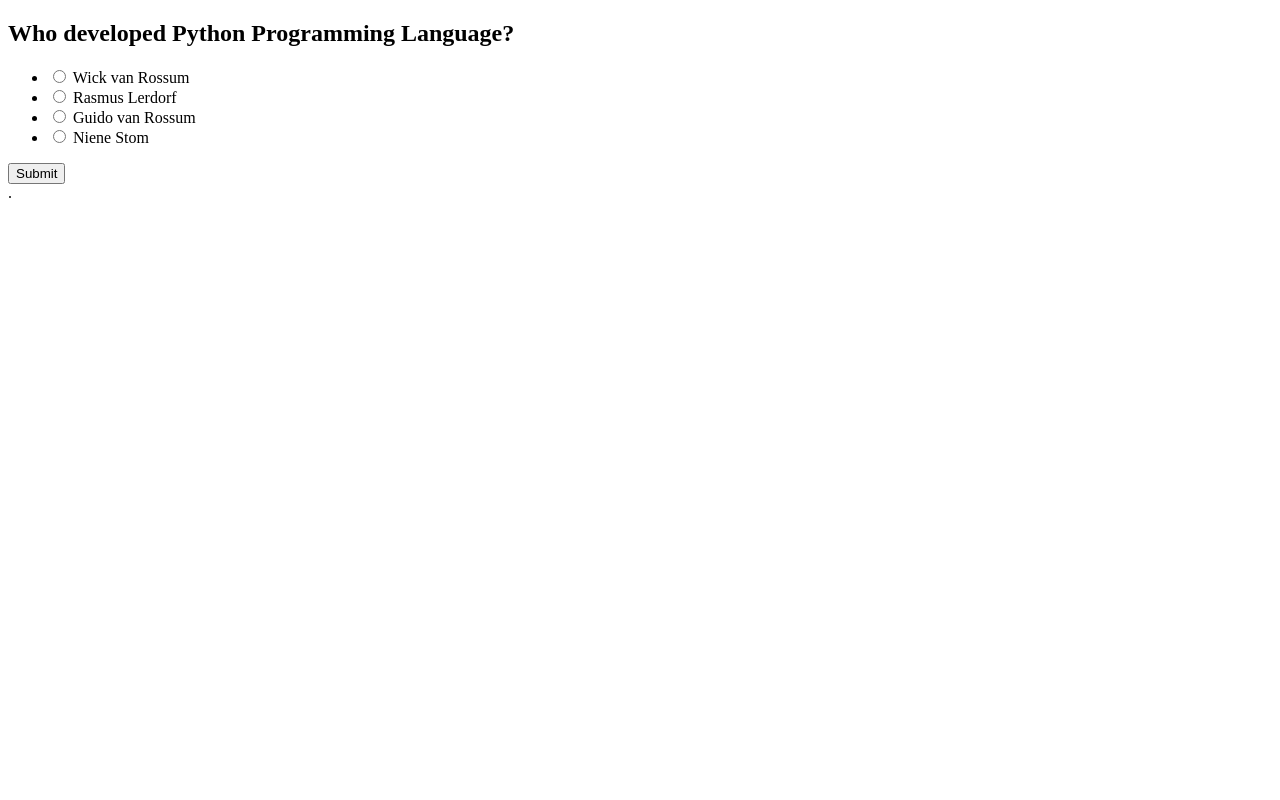
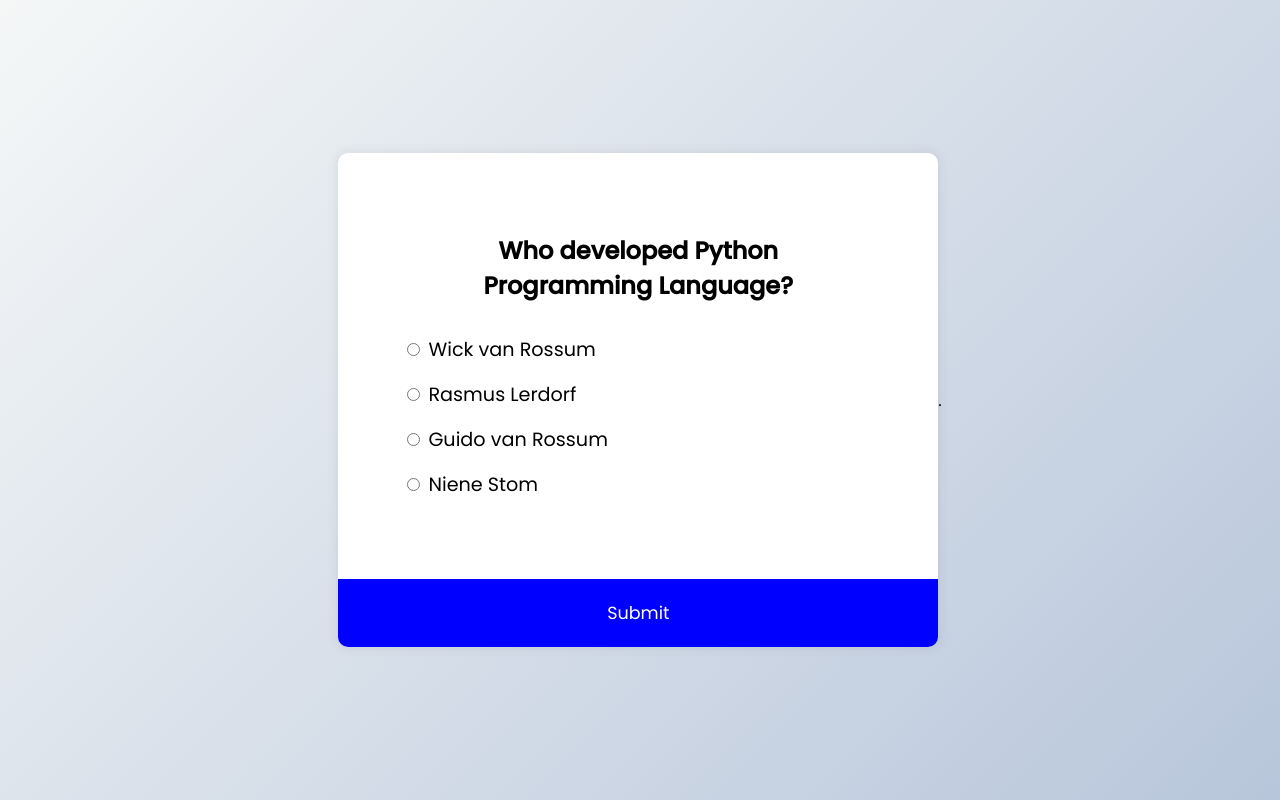
Before and after one commit to Santhosh1914/Quiz_app_t2, a plain HTML site: page index.html in a window 1280 px wide. Drawn offline with Linux system fonts and the light colour scheme.

Commit message:
Update index.html

```diff
--- a/index.html
+++ b/index.html
@@ -6,7 +6,7 @@
     <meta name="viewport" content="width=device-width, initial-scale=1.0">
     <title>QUIZ APP</title>
     <link rel="stylesheet" type="text/css" href="https://fonts.googleapis.com/css2?family=Poppins:wght@200;300;400;500&display=swap">
-    <link rel="stylesheet" type="text/css" href="styles.css" media="screen" />
+    <link rel="stylesheet" type="text/css" href="style.css" media="screen" />
 </head>
 <body>
     <div class="quiz-container" id="quiz">
```
